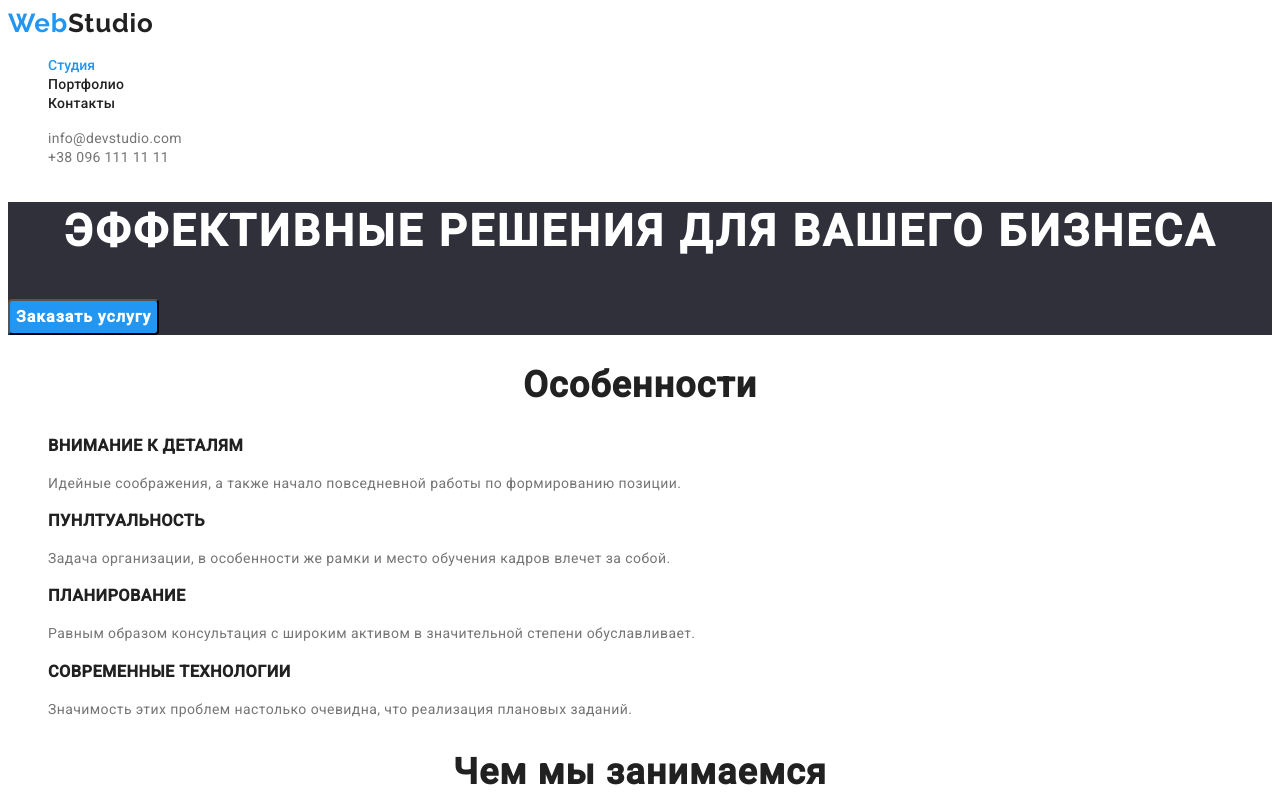
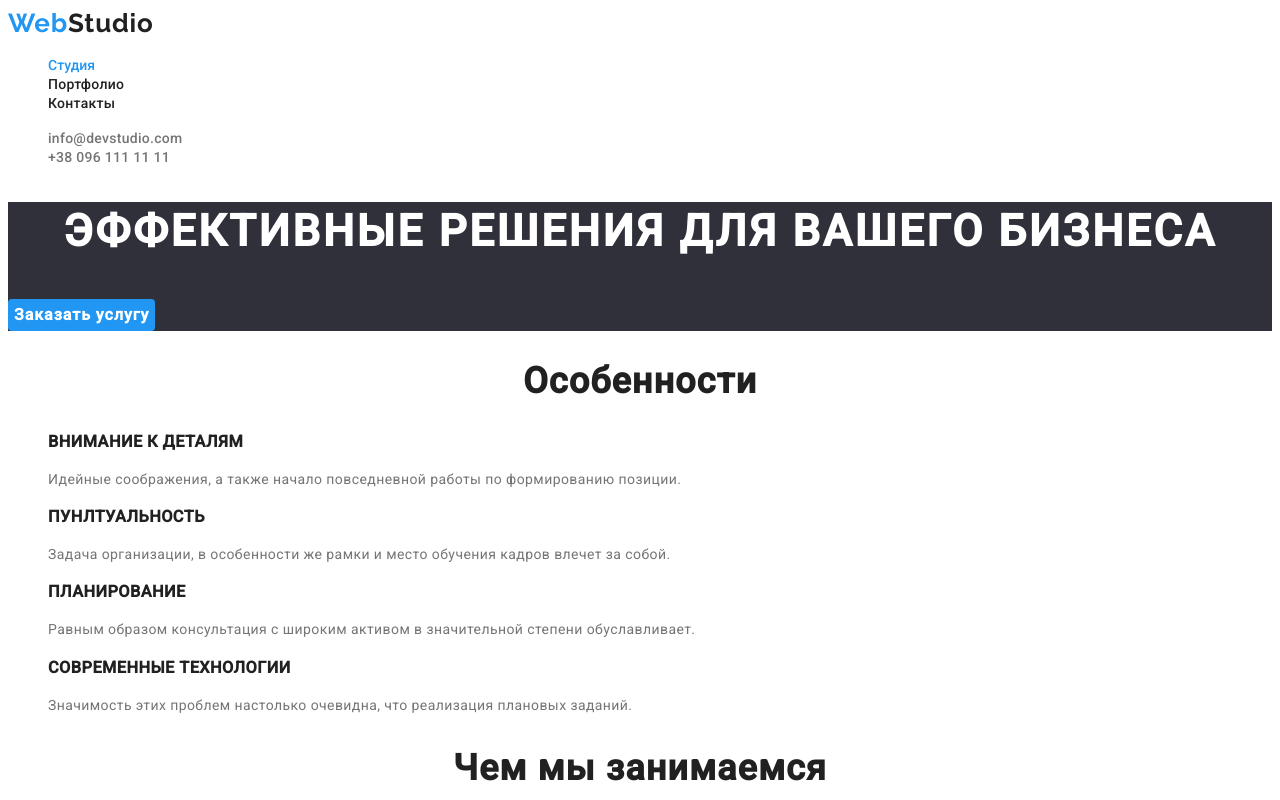
Before and after one commit to Vadym89/goit-markup-hw-02, a plain HTML site: page index.html in a window 1280 px wide. Shown: the top 800 px of the page. Drawn offline with Linux system fonts and the light colour scheme.

Commit message:
obnov 17

```diff
--- a/css/styles.css
+++ b/css/styles.css
@@ -69,7 +69,7 @@ body {
 }
 
 .contacts-link{
-    font-weight: 400;
+    font-weight: 500;
     font-size: 14px;
     line-height: 1.14;
     color: var(--second-text-color);
@@ -152,6 +152,8 @@ body {
     color:var(--hero-color);
     cursor: pointer;
     border-radius:4px;
+    border-style: none;
+
 }
 
 
```
Also changed, not shown: portfolio.html (+0 -2 lines).
